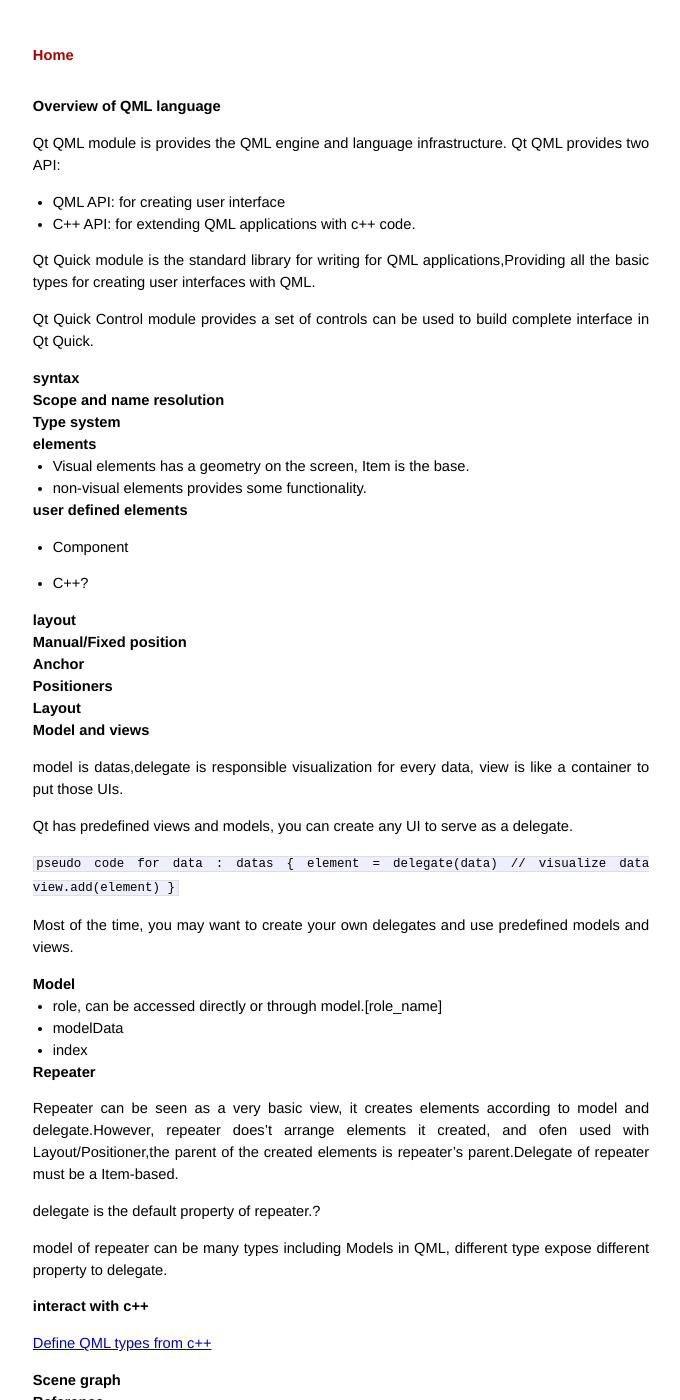
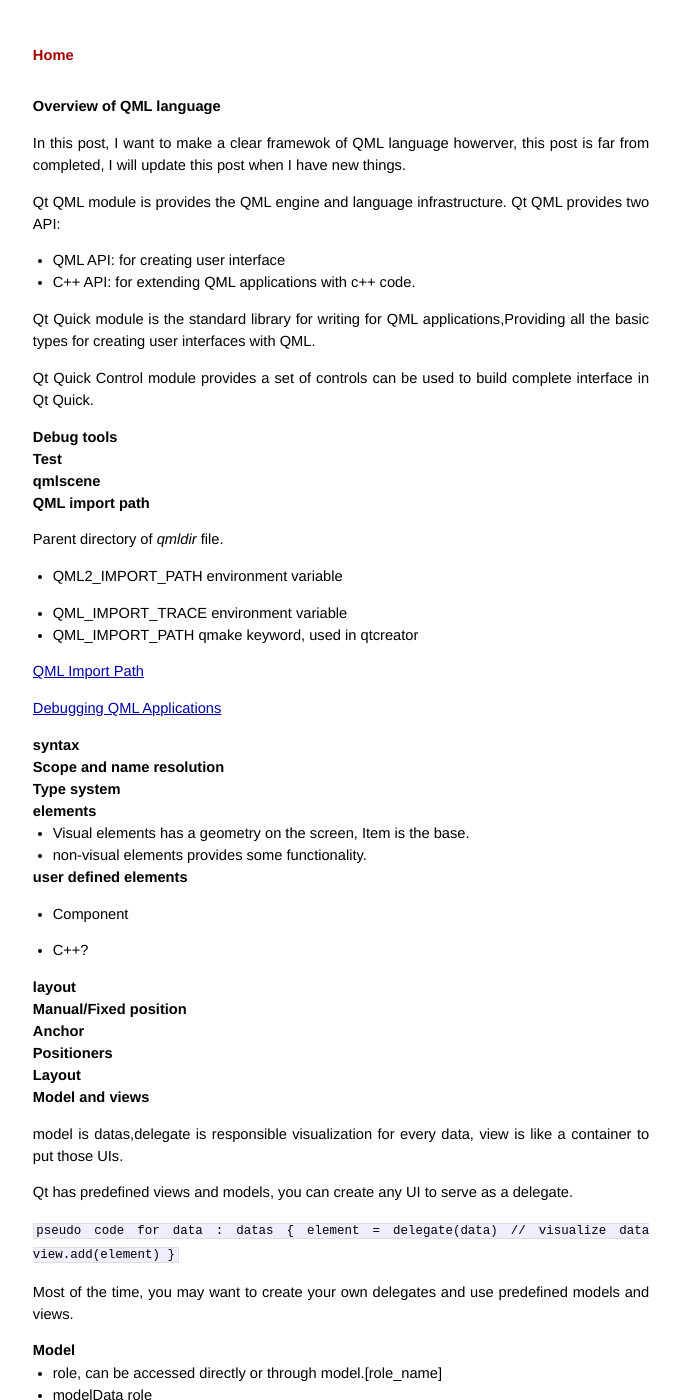
Before and after one commit to maidamai0/maidamai0.github.io, a Jekyll site: the page built from _posts/2019-11-14-qml_overview.md, in a window 1280 px wide and 1400 px high. Shown: the whole window, without its empty margins (299-979 px from the left). Built offline with Jekyll 4.4.1, drawn with Linux system fonts in a browser that asks for light colours; some of the changed text lies outside the part shown.

Commit message:
feat:update qml

```diff
--- a/_posts/2019-11-14-qml_overview.md
+++ b/_posts/2019-11-14-qml_overview.md
@@ -3,6 +3,8 @@
 ---
 
 # Overview of QML language
+
+In this post, I want to make a clear framewok of QML language howerver, this post is far from completed, I will update this post when I have new things.
 
 Qt QML module is provides the QML engine and language infrastructure.
 Qt QML provides two API:
@@ -13,6 +15,25 @@
 Qt Quick module is the standard library for writing for QML applications,Providing all the basic types for creating user interfaces with QML.
 
 Qt Quick Control module provides a set of controls can be used to build complete interface in Qt Quick.
+
+## Debug tools
+
+### Test
+
+### qmlscene
+
+### QML import path
+
+Parent directory of *qmldir* file.
+
+* QML2_IMPORT_PATH environment variable
+
+* QML_IMPORT_TRACE environment variable
+* QML_IMPORT_PATH qmake keyword, used in qtcreator
+
+[QML Import Path](https://doc.qt.io/qt-5/qtqml-syntax-imports.html#qml-import-path)
+
+[Debugging QML Applications](https://doc.qt.io/qt-5/qtquick-debugging.html)
 
 ## syntax
 
@@ -59,22 +80,42 @@
 ### Model
 
 * role, can be accessed directly or through model.[role_name]
-* modelData
-* index
+* modelData role
+* index role
+
+#### QML predefined model
+
+ListModel
+
+#### Use C++ Model
+
+* QList<QObject*>, access with model.model.ModelDta[.property]
+* QStringList, access with model.modelData
+
+[Using C++ Models with Qt Quick Views](https://doc.qt.io/qt-5/qtquick-modelviewsdata-cppmodels.html#qobjectlist-based-model)
 
 ### Repeater
 
 Repeater can be seen as a very basic view, it creates elements according to model and delegate.However, repeater does't arrange elements it created, and ofen used with Layout/Positioner,the parent of the created elements is repeater's parent.Delegate of repeater must be a Item-based.
 
-delegate is the default property of repeater.?
+delegate is the default property of repeater.
 
 model of repeater can be many types including Models in QML, different type expose different property to delegate.
+
+* model object
+* number
+
 
 ## interact with c++
 
 [Define QML types from c++](https://doc.qt.io/qt-5/qtqml-cppintegration-definetypes.html)
 
 ## Scene graph
+
+## Multi-threads
+
+QML/Js engine is single thread?
+[WorkerScript](https://doc.qt.io/qt-5/qml-qtqml-workerscript.html)
 
 ## Reference
 
```
